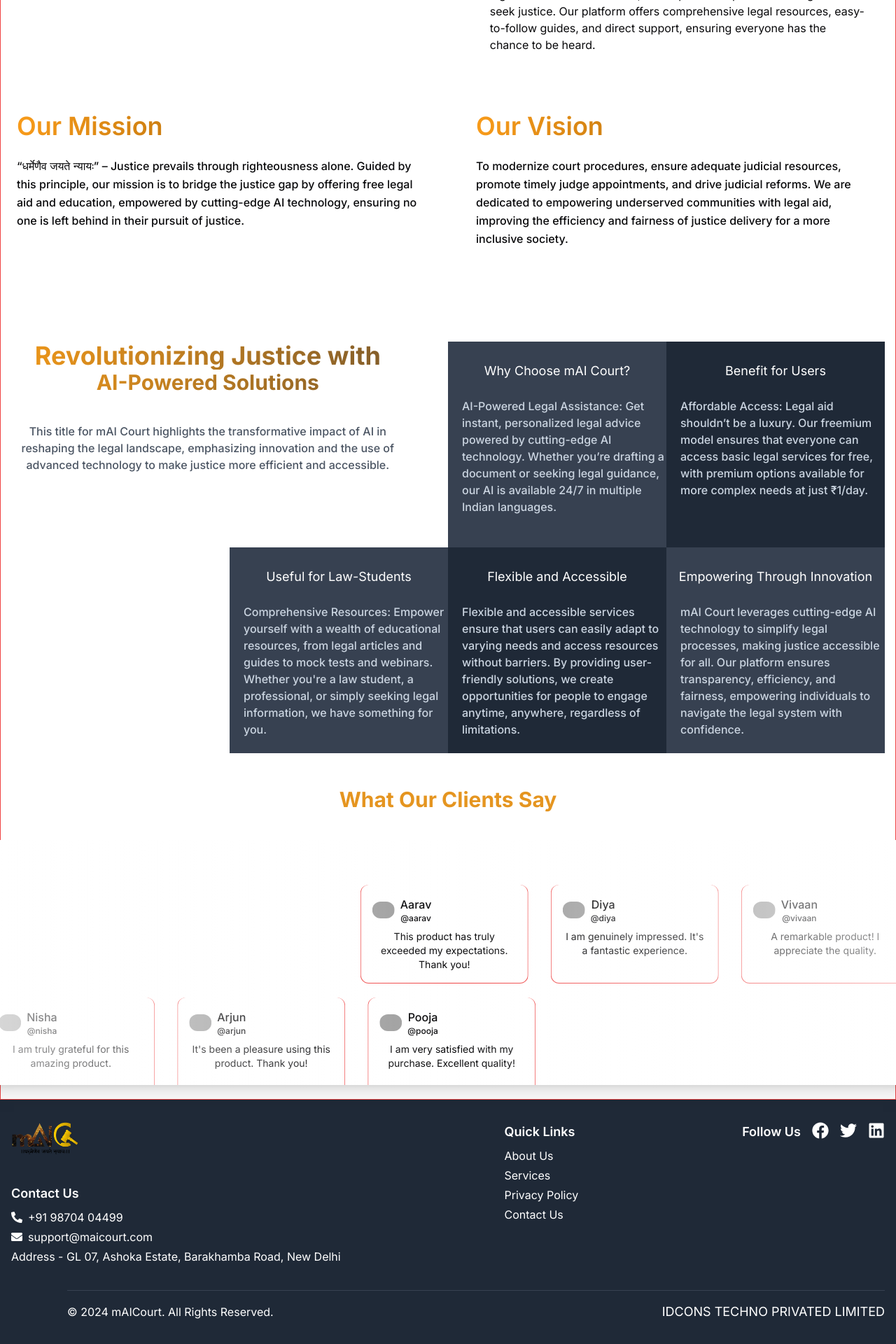
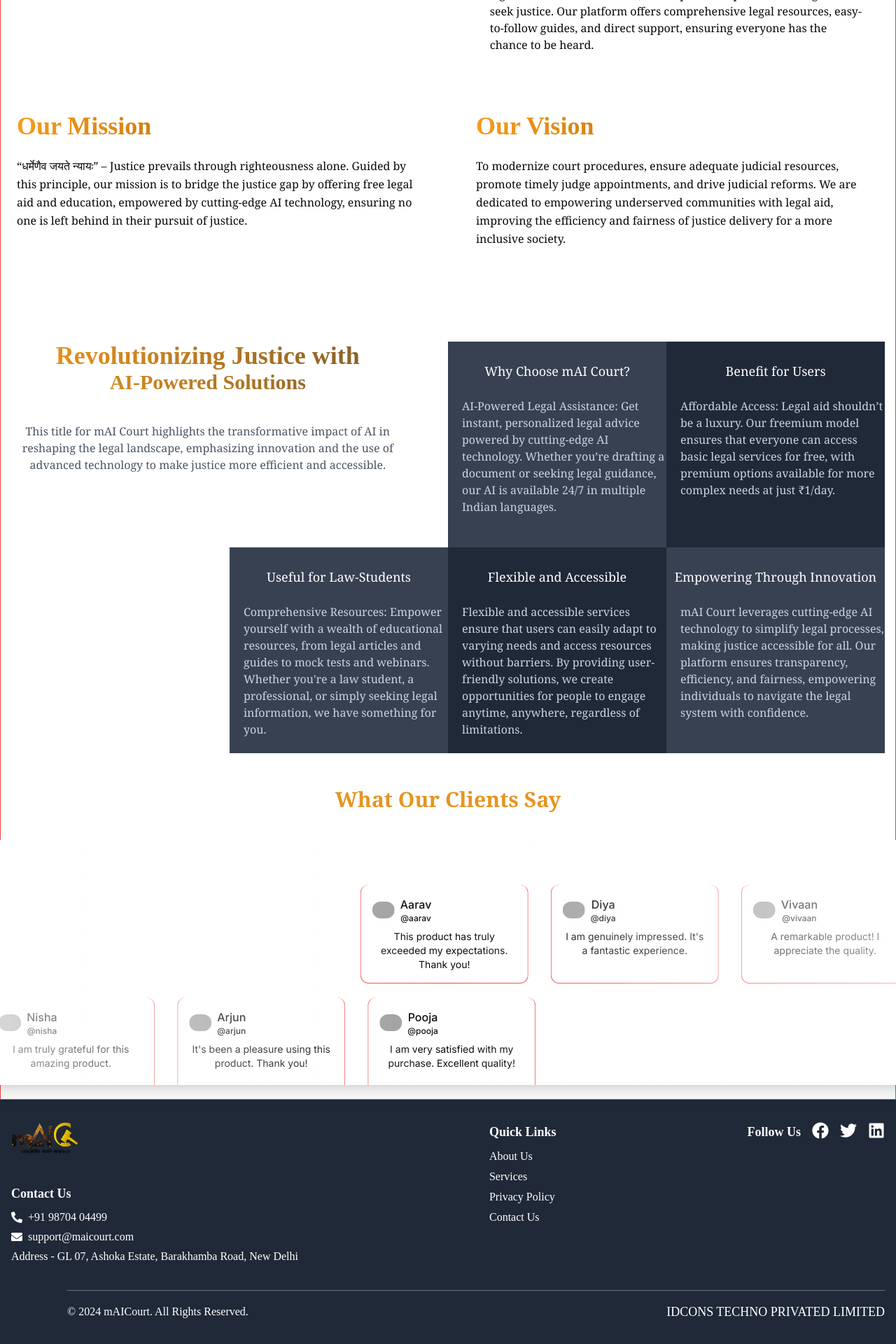
Before and after one commit to idcindia/mAI-Court, a Next.js app: page /about in a window 1280 px wide. Shown: the part 573-2493 px from the top of the page at 70% size. Built offline with nearby package versions, Linux system fonts and the light colour scheme; grey boxes are pictures that could not be loaded.

Commit message:
about, blog, bns-section home page and footer font changed

```diff
--- a/src/app/about/Cardmission.js
+++ b/src/app/about/Cardmission.js
@@ -4,10 +4,10 @@
       <div className="flex flex-col lg:flex-row lg:justify-between items-start gap-12 lg:gap-20">
         {/* Mission Section */}
         <div className="lg:w-1/2 space-y-6">
-          <h1 className="bg-gradient-to-r from-[#f89b1a] to-[#834e04] bg-clip-text text-4xl font-semibold text-transparent text-left">
+          <h1 className="bg-gradient-to-r from-[#f89b1a] to-[#834e04] bg-clip-text text-4xl font-semibold text-transparent text-left font-times">
             Our Mission
           </h1>
-          <p className="text-base font-medium text-richblack-300 text-left leading-relaxed lg:min-h-[200px]">
+          <p className="text-base font-medium text-richblack-300 text-left leading-relaxed lg:min-h-[200px] font-serif">
             &ldquo;धर्मेणैव जयते न्यायः&rdquo; – Justice prevails through righteousness
             alone. Guided by this principle, our mission is to bridge the
             justice gap by offering free legal aid and education, empowered by
@@ -18,10 +18,10 @@
 
         {/* Vision Section */}
         <div className="lg:w-1/2 space-y-6">
-          <h1 className="bg-gradient-to-r from-[#f89b1a] to-[#834e04] bg-clip-text text-4xl font-semibold text-transparent text-left">
+          <h1 className="bg-gradient-to-r from-[#f89b1a] to-[#834e04] bg-clip-text text-4xl font-semibold text-transparent text-left font-times">
             Our Vision
           </h1>
-          <p className="text-base font-medium text-richblack-300 text-left leading-relaxed lg:min-h-[200px]">
+          <p className="text-base font-medium text-richblack-300 text-left leading-relaxed lg:min-h-[200px] font-serif">
             To modernize court procedures, ensure adequate judicial resources,
             promote timely judge appointments, and drive judicial reforms. We
             are dedicated to empowering underserved communities with legal aid,
--- a/src/app/about/LearningGrid.js
+++ b/src/app/about/LearningGrid.js
@@ -55,22 +55,22 @@
             {card.order < 0 ? (
               <div className="lg:w-[90%] flex flex-col gap-10 pb-10 lg:pb-0">
                 <div className=" ">
-                  <h1 className="bg-gradient-to-r from-[#F09819]  to-[#7e5b2b] bg-clip-text text-4xl font-bold text-transparent">
+                  <h1 className="bg-gradient-to-r from-[#F09819]  to-[#7e5b2b] bg-clip-text text-4xl font-bold text-transparent font-times">
                     Revolutionizing Justice with
                   </h1>
-                  <h2 className="bg-gradient-to-r from-[#F09819]  to-[#7e5b2b] bg-clip-text text-3xl font-bold text-transparent">
+                  <h2 className="font-times bg-gradient-to-r from-[#F09819]  to-[#7e5b2b] bg-clip-text text-3xl font-bold text-transparent">
                     AI-Powered Solutions
                   </h2>
                 </div>
-                <p className="text-gray-600 font-medium">{card.description}</p>
+                <p className="text-gray-600 font-medium font-serif">{card.description}</p>
 
                 <div className="w-fit mt-2"></div>
               </div>
             ) : (
               <div className="pt-7 flex flex-col gap-6">
-                <h1 className="text-white text-lg">{card.heading}</h1>
+                <h1 className="text-white text-lg font-serif">{card.heading}</h1>
 
-                <p className="text-slate-300 font-medium text-left pl-5">
+                <p className="text-slate-300 font-medium text-left pl-5 font-serif">
                   {card.description}
                 </p>
               </div>
--- a/src/app/about/page.js
+++ b/src/app/about/page.js
@@ -7,12 +7,12 @@
 
 const About = () => {
   return (
-    <div className="flex flex-col items-center w-[100%]   border border-red-500">
+    <div className="flex flex-col items-center w-[100%] border border-red-500">
       <div className="flex flex-col items-center text-center">
-        <h1 className="mt-24 w-[15rem] h-10 bg-gradient-to-r from-[#F09819] to-[#7e5b2b] text-white text-xl font-semibold pt-2">
+        <h1 className="mt-24 w-[15rem] h-10 bg-gradient-to-r from-[#F09819] to-[#7e5b2b] text-white text-xl font-semibold pt-2 font-times">
           ।। धर्मेणैव जयते न्यायः।।
         </h1>
-        <div className="flex lg:flex-row w-[90%] mt-10 gap-10   flex-col justify-between">
+        <div className="flex lg:flex-row w-[90%] mt-10 gap-10 flex-col justify-between">
           {/* Set max-w-full to prevent overflow */}
           <div className="w-full lg:w-[45%] max-w-full">
             <Image
@@ -23,10 +23,10 @@
             />
           </div>
           <div className="w-full lg:w-[45%] max-w-full mb-5">
-            <h1 className="mb-2 bg-gradient-to-r from-[#F09819] to-[#7e5b2b] bg-clip-text text-4xl font-bold text-transparent">
+            <h1 className="mb-2 bg-gradient-to-r from-[#F09819] to-[#7e5b2b] bg-clip-text text-4xl font-bold text-transparent font-times">
               Justice prevails through righteousness alone.
             </h1>
-            <p className="flex text-left w-full text-black-600 ">
+            <p className="flex text-left w-full text-black-600 font-serif">
               At mAI Court, we are driven by a profound commitment to bridge the
               vast gap in access to legal rights, services, and information in
               India. With over 6 crore pending court cases, the complexities of
@@ -56,10 +56,10 @@
           </div>
         </div>
         <div className="flex flex-col items-center justify-center shadow-xl mb-5">
-          <h1 className="text-[#E59520] font-bold text-3xl">
+          <h1 className="text-[#E59520] font-bold text-3xl font-serif">
             <span className="text-3xl font-bold">What Our Clients Say</span>
           </h1>
-          <div className="w-[100%] overflow-hidden ">
+          <div className="w-[100%] overflow-hidden">
             <MarqueeRew />
           </div>
         </div>
--- a/src/app/components/common/Footer.js
+++ b/src/app/components/common/Footer.js
@@ -13,7 +13,7 @@
   return (
     <footer className="bg-gray-800 text-white py-8">
       <div className="container mx-auto px-4">
-        <div className="flex flex-col  md:flex-row justify-between items-center md:items-start text-center md:text-left space-y-4 md:space-y-0">
+        <div className="flex flex-col md:flex-row justify-between items-center md:items-start text-center md:text-left space-y-4 md:space-y-0">
           {/* Contact Information */}
           <div className="mb-4 md:mb-0 flex gap-y-10 flex-col">
             <div className="">
@@ -26,14 +26,14 @@
               />
             </div>
             <div>
-              <h3 className="text-lg font-semibold mb-2">Contact Us</h3>
-              <p className="flex items-center justify-center md:justify-start mb-1">
+              <h3 className="text-lg font-semibold mb-2 font-times ">Contact Us</h3>
+              <p className="flex items-center justify-center md:justify-start mb-1 font-times">
                 <FaPhoneAlt className="mr-2" /> +91 98704 04499
               </p>
-              <p className="flex items-center justify-center md:justify-start mb-1">
+              <p className="flex items-center justify-center md:justify-start mb-1 font-times">
                 <FaEnvelope className="mr-2" /> support@maicourt.com
               </p>
-              <p className="justify-center md:justify-start mb-1">
+              <p className="justify-center md:justify-start mb-1 font-times">
                 Address - GL 07, Ashoka Estate, Barakhamba Road, New Delhi
               </p>
             </div>
@@ -41,28 +41,28 @@
 
           {/* Quick Links */}
           <div className="mb-4 md:mb-0">
-            <h3 className="text-lg font-semibold mb-2">Quick Links</h3>
+            <h3 className="text-lg font-semibold mb-2 font-times">Quick Links</h3>
             <ul>
               <li className="mb-1">
-                <a href="/about" className="hover:text-yellow-300 transition">
+                <a href="/about" className="hover:text-yellow-300 transition font-times">
                   About Us
                 </a>
               </li>
               <li className="mb-1">
                 <a
                   href="/services"
-                  className="hover:text-yellow-300 transition"
+                  className="hover:text-yellow-300 transition font-times"
                 >
                   Services
                 </a>
               </li>
               <li className="mb-1">
-                <a href="/privacy" className="hover:text-yellow-300 transition">
+                <a href="/privacy" className="hover:text-yellow-300 transition font-times">
                   Privacy Policy
                 </a>
               </li>
               <li className="mb-1">
-                <a href="/contact" className="hover:text-yellow-300 transition">
+                <a href="/contact" className="hover:text-yellow-300 transition font-times">
                   Contact Us
                 </a>
               </li>
@@ -71,7 +71,7 @@
 
           {/* Social Media Links */}
           <div className="mb-4 md:mb-0 flex -flex-col">
-            <h3 className="text-lg font-semibold mb-2 mr-4">Follow Us </h3>
+            <h3 className="text-lg font-semibold mb-2 mr-4 font-times">Follow Us</h3>
             <div className="flex justify-center md:justify-start space-x-4">
               <a
                 href="https://facebook.com"
@@ -96,10 +96,10 @@
         </div>
 
         {/* Copyright */}
-        <div className="text-center flex items-center justify-between ms-20 mt-8 border-t border-gray-700 pt-4">
-          <p>&copy; 2024 mAICourt. All Rights Reserved.</p>
+        <div className="text-center flex items-center justify-between ms-20 mt-8 border-t border-gray-500 pt-4">
+          <p className="font-times">&copy; 2024 mAICourt. All Rights Reserved.</p>
           <div className="flex justify-right text-right items-center">
-            <h1 className="text-lg">IDCONS TECHNO PRIVATED LIMITED</h1>
+            <h1 className="text-lg font-times">IDCONS TECHNO PRIVATED LIMITED</h1>
           </div>
         </div>
       </div>
--- a/src/app/components/home/HomePage.js
+++ b/src/app/components/home/HomePage.js
@@ -83,7 +83,7 @@
       {/* testimonials */}
       <div className="flex flex-col items-center justify-center shadow-xl mb-5">
         <h1 className="text-[#E59520] font-bold text-3xl">
-          <span className="text-3xl font-bold">What Our Clients Say</span>
+          <span className="text-3xl font-bold font-times">What Our Clients Say</span>
         </h1>
         <ReviewCard />
       </div>
```
Also changed, not shown: src/app/blog/page.js (+14 -16 lines), src/app/bns-section/page.js (+6 -6 lines).
